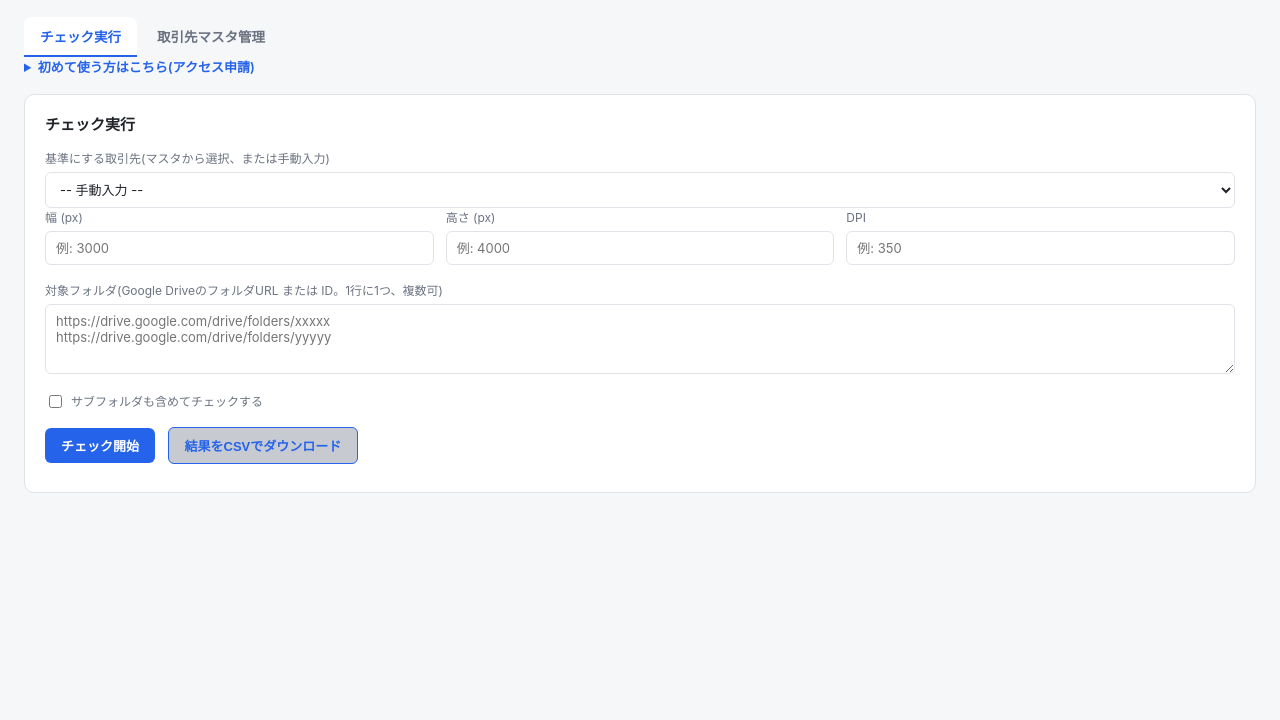
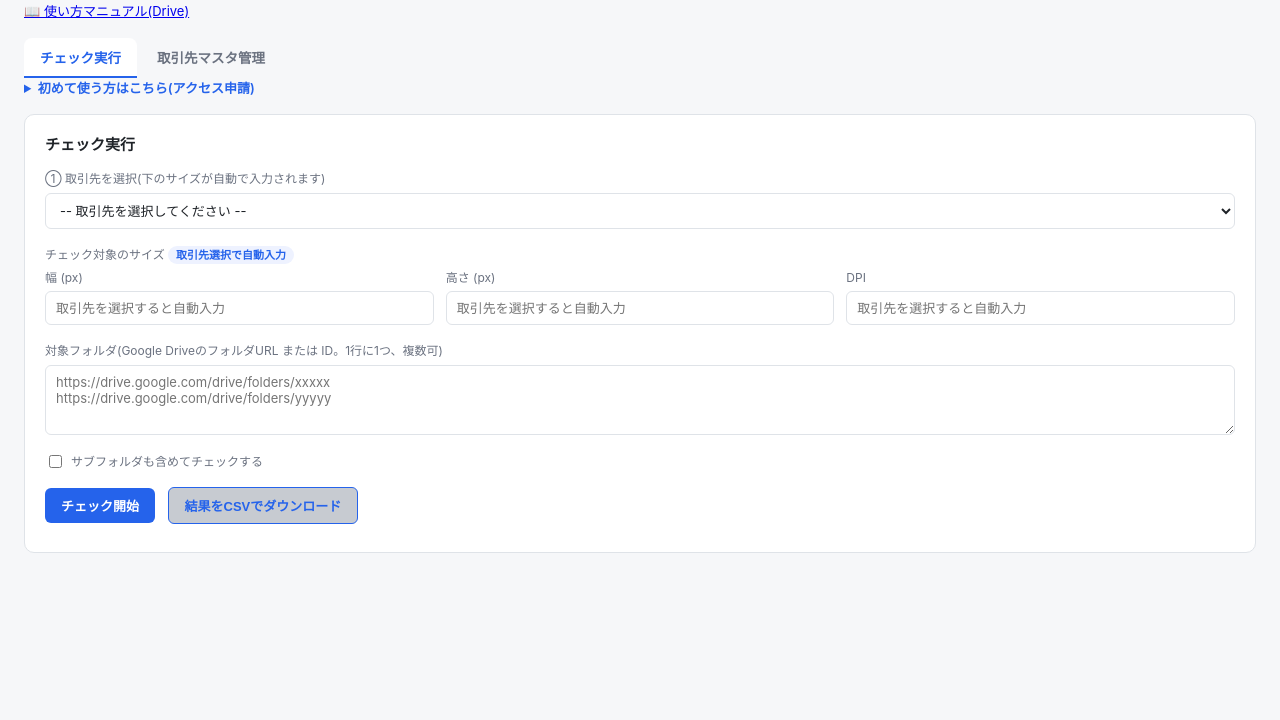
Before and after one commit to mangatariyutamaeda/genko-size-checker, a plain HTML site: page index.html in a window 1280 px wide. Shown: the part 80-800 px from the top of the page. Drawn offline with Linux system fonts and the light colour scheme.

Commit message:
Add manual link, clarify auto-filled size fields

```diff
--- a/index.html
+++ b/index.html
@@ -78,6 +78,7 @@
   <div>
     <h1>原稿サイズチェッカー</h1>
     <div class="sub" style="margin-bottom:0;">Google Drive上のTIFファイルの寸法(px)・DPIを、取引先ごとのマスタ設定と照合します。すべてブラウザ内で完結し、サーバーへのアップロードは行いません。</div>
+    <div class="sub" style="margin-bottom:0;"><a href="https://drive.google.com/drive/folders/1sqqSQp3UWY-JS7FOWel1UgqbFy6zmq6o" target="_blank">📖 使い方マニュアル(Drive)</a></div>
   </div>
   <button class="gear-btn" id="settingsToggleBtn" title="設定">⚙</button>
 </div>
@@ -175,20 +176,21 @@
 <div class="view active" id="view-run">
 <div class="card">
   <h2>チェック実行</h2>
-  <label>基準にする取引先(マスタから選択、または手動入力)</label>
-  <select id="runClientSelect"><option value="">-- 手動入力 --</option></select>
+  <label>① 取引先を選択(下のサイズが自動で入力されます)</label>
+  <select id="runClientSelect"><option value="">-- 取引先を選択してください --</option></select>
+  <label style="margin-top:16px;">チェック対象のサイズ <span class="badge">取引先選択で自動入力</span></label>
   <div class="row">
     <div>
       <label>幅 (px)</label>
-      <input type="number" id="runSpecWidth" placeholder="例: 3000">
+      <input type="number" id="runSpecWidth" placeholder="取引先を選択すると自動入力" readonly>
     </div>
     <div>
       <label>高さ (px)</label>
-      <input type="number" id="runSpecHeight" placeholder="例: 4000">
+      <input type="number" id="runSpecHeight" placeholder="取引先を選択すると自動入力" readonly>
     </div>
     <div>
       <label>DPI</label>
-      <input type="number" id="runSpecDpi" placeholder="例: 350">
+      <input type="number" id="runSpecDpi" placeholder="取引先を選択すると自動入力" readonly>
     </div>
   </div>
   <label style="margin-top:16px;">対象フォルダ(Google DriveのフォルダURL または ID。1行に1つ、複数可)</label>
@@ -719,7 +721,7 @@ $('runCheckBtn').addEventListener('click', async () => {
     const specWidth = parseInt($('runSpecWidth').value, 10);
     const specHeight = parseInt($('runSpecHeight').value, 10);
     const specDpi = parseInt($('runSpecDpi').value, 10);
-    if (!specWidth || !specHeight || !specDpi) throw new Error('基準となる幅・高さ・DPIを入力(または上の取引先選択から選んで)ください');
+    if (!specWidth || !specHeight || !specDpi) throw new Error('上の「取引先を選択」からチェック対象の取引先を選んでください');
 
     const folderLines = $('folderList').value.split('\n').map(s => s.trim()).filter(Boolean);
     if (!folderLines.length) throw new Error('対象フォルダを1つ以上入力してください');
```
